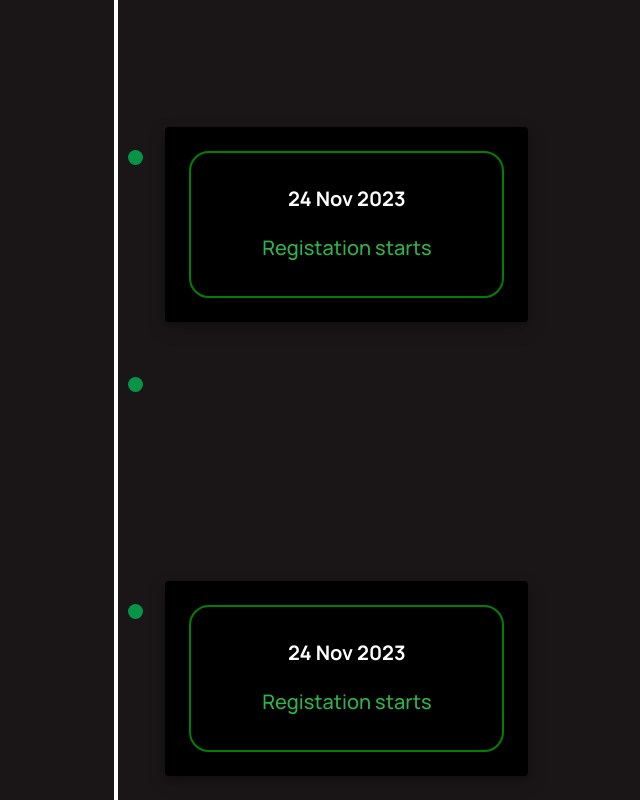
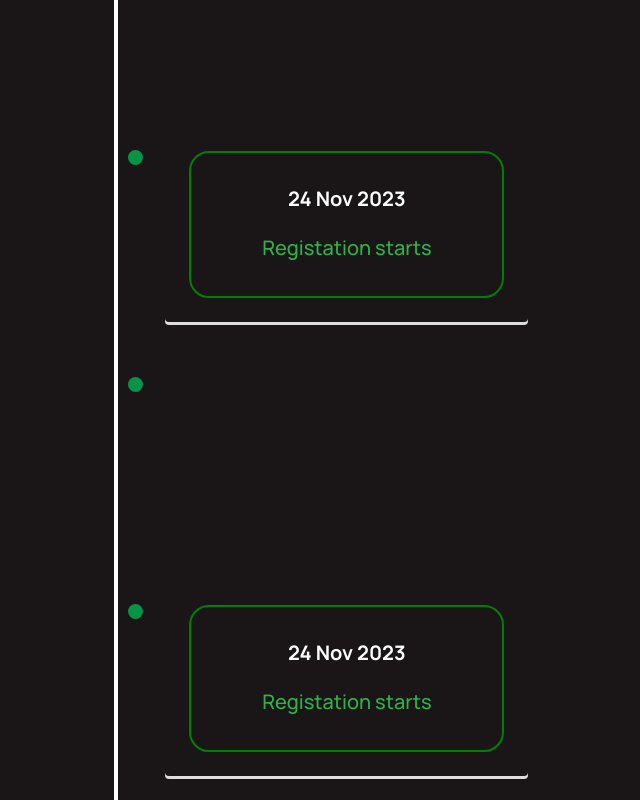
Before and after one commit to lovebin123/hft-2023_1, a React (Create React App) app: page / in a window 1280 px wide. Shown: the part 1980-2780 px from the top of the page, without its empty margins (524-1164 px from the left). Built offline with nearby package versions, Linux system fonts and the light colour scheme.

Commit message:
yparti icon color changed, timeline black removed

```diff
--- a/src/components/Gallery/Gallery.css
+++ b/src/components/Gallery/Gallery.css
@@ -1,6 +1,6 @@
-* {
+/* * {
     color: white;
-}
+} */
 
 .gallery {
     padding: 3rem 2rem;
--- a/src/components/Timeline/Timeline.css
+++ b/src/components/Timeline/Timeline.css
@@ -43,7 +43,7 @@
     font-family: var(--secondary-font);
 }
 .vertical-timeline-element-content{
-    box-shadow: 0 0.25em 0.5em 0 rgba(0,0,0,0.25),0 0.4em 1.25em 0 rgba(0,0,0,0.15) !important;
+    /* box-shadow: 0 0.25em 0.5em 0 rgba(0,0,0,0.25),0 0.4em 1.25em 0 rgba(0,0,0,0.15) !important; */
     flex-basis: 20%;
 }
 
--- a/src/components/Timeline/Timeline.jsx
+++ b/src/components/Timeline/Timeline.jsx
@@ -15,7 +15,7 @@
     fontFamily: "Oxygen",
   };
 
-  const gradient = "#000000";
+  const gradient = "#1a1617";
   const border = "border:5px solid #ffff;";
 
   return (
```
